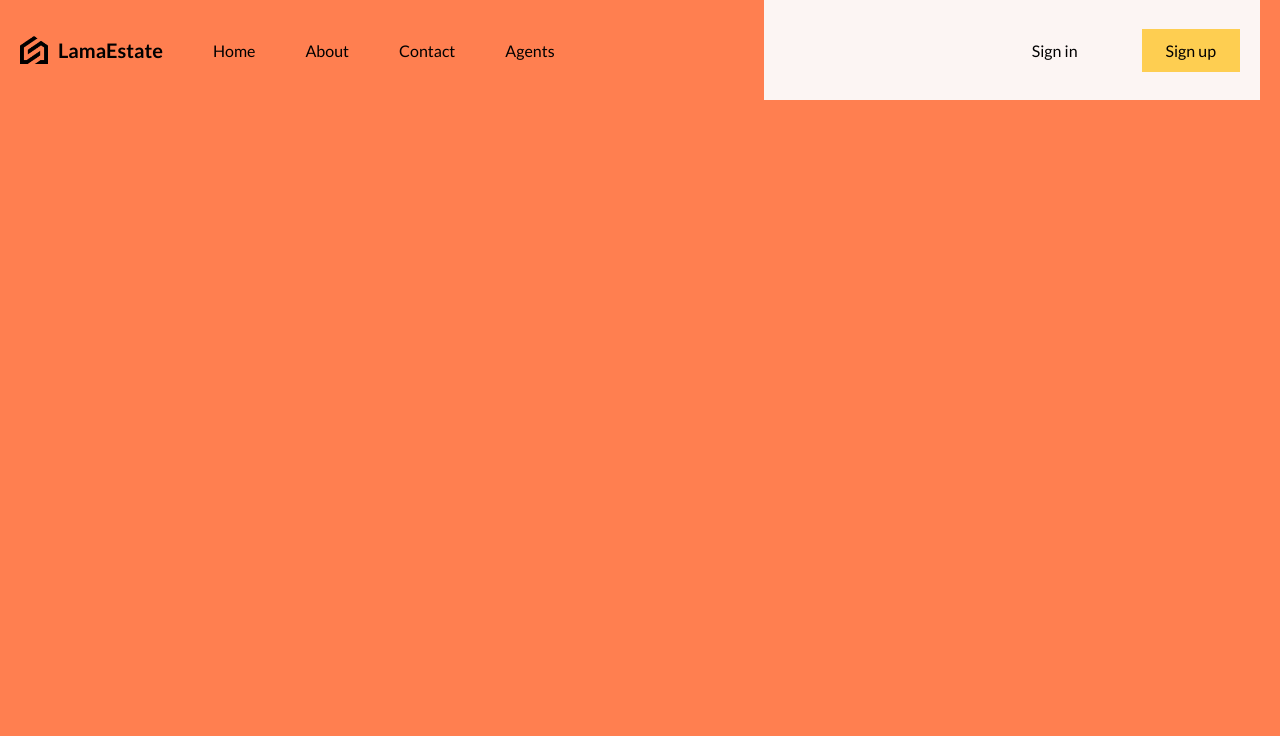
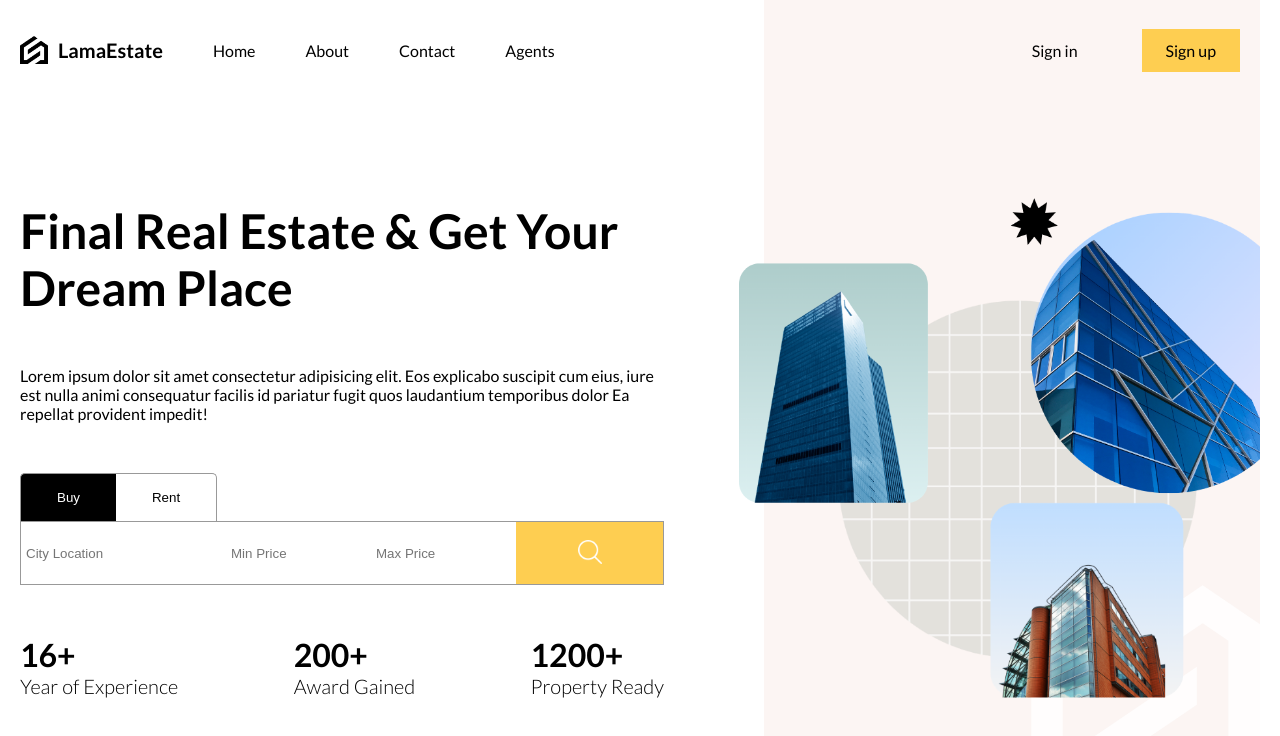
Before and after one commit to jaymeen908/Realestate, a React (Vite) app: page / in a window 1280 px wide. Shown: the top 736 px of the page. Built offline with nearby package versions, Linux system fonts and the light colour scheme.

Commit message:
Responsiable for sm md lg screeen

```diff
--- a/src/App.jsx
+++ b/src/App.jsx
@@ -1,10 +1,18 @@
 import Navbar from "./components/navebar/navbar"
 import "./layout.scss"
+import HomePage from "./routes/homePage/homePage"
 
 function App() {
   return (
     <div className="layout">
+      <div className="navbar">
+
       <Navbar/>
+      </div>
+      <div className="content">
+
+      <HomePage />
+      </div>
     </div>
   )
 }
--- /dev/null
+++ b/src/components/navebar/searchBar/SearchBar.jsx
@@ -0,0 +1,61 @@
+import { useState } from "react";
+import "./SearchBar.scss";
+
+const types = ["buy","rent"];
+
+function SearchBar() {
+    const [query,setQuery] = useState({
+        type:"buy",
+        location:"",
+        minPrice:0,
+        maxPrice:0,
+    });
+
+    const switchType = (val)=> {
+        setQuery((prev)=>({...prev,type:val}));
+    };
+    return (
+        <div className="searchBar">
+            <div className="type">
+            {types.map((type) => (
+
+               <button
+                    key={type}
+                    onClick={() => switchType(type)}
+                    className={query.type === type ? "active" : ""}
+                >
+                    {type}
+               </button>
+            ))}
+
+            </div>
+            <form>
+                <input
+                type="text"
+                name="location"
+                placeholder="City Location"
+                />
+                <input
+                type="number"
+                name="miniPrice"
+                min={0}
+                max={10000000}
+                placeholder="Min Price"
+                />
+                <input
+                type="number"
+                name="maxPrice"
+                min={0}
+                max={10000000}
+                placeholder="Max Price"
+                />
+                <button>
+                    <img src="/search.png" alt="" />
+                </button>
+
+            </form>
+        </div>
+     );
+}
+
+export default SearchBar;
--- /dev/null
+++ b/src/components/navebar/searchBar/SearchBar.scss
@@ -0,0 +1,96 @@
+@import "../../../responsive.scss";
+
+.searchBar{
+    .type{
+
+
+
+        button{
+            padding: 16px 36px;
+            border: 1px solid #999;
+            border-bottom: none;
+            cursor: pointer;
+            background-color: white;
+            text-transform: capitalize;
+
+            &.active{
+                background-color: black;
+                color: white;
+
+            }
+
+            &:first-child{
+                border-top-left-radius: 5px;
+                border-right: none;
+
+
+            }
+
+            &:last-child{
+                border-top-right-radius: 5px;
+                border-left: none;
+            }
+        }
+    }
+
+
+    form{
+        border: 1px solid #999;
+        display: flex;
+        justify-content: space-between;
+        height: 64px;
+        gap: 5px;
+
+        @include sm{
+        flex-direction: column;
+        border: none;
+        }
+
+        input{
+            border: none;
+            padding: 0px 10px;
+            width: 200px;
+
+            @include lg {
+                padding: 0px 5px;
+
+                &:nth-child(2),&:nth-child(3){
+                    width: 140px;
+                }
+            }
+
+            @include md {
+
+                width: 200px;
+                &:nth-child(2),&:nth-child(3){
+                    width: 200px;
+                }
+            }
+
+            @include sm {
+                width: auto;
+                &:nth-child(2),&:nth-child(3){
+                    width: auto;
+                }
+                padding: 20px;
+                border: 1px solid #999;
+            }
+
+        }
+        button{
+            border: none;
+            cursor: pointer;
+            background-color: #fece51;
+            flex: 1;
+
+            @include sm {
+                padding: 10px;
+            }
+            img{
+                width: 24px;
+                height: 24px;
+            }
+        }
+    }
+
+}
--- a/src/layout.scss
+++ b/src/layout.scss
@@ -7,19 +7,26 @@
     margin-right: auto;
     padding-left: 20px;
     padding-right: 20px;
+    display: flex;
+    flex-direction: column;
 
     @include lg{
-        background-color: coral;
+       // background-color: rgb(247, 210, 196);
         max-width: 1280px;
     }
 
     @include md{
-        background-color: cornflowerblue;
+       // background-color: rgb(186,203,234);
         max-width: 768px;
     }
     @include sm{
-        background-color: red;
+       // background-color: rgb(239,200,200);
         max-width: 640px;
     }
 
+    .content{
+
+
+        flex: 1;
+    }
 }
--- /dev/null
+++ b/src/routes/homePage/homePage.jsx
@@ -0,0 +1,47 @@
+import SearchBar from '../../components/navebar/searchBar/SearchBar';
+import './homePage.scss';
+function HomePage() {
+    return (
+        <div className='homePage'>
+            <div className='textContainer'>
+                <div className='wrapper'>
+
+                    <h1 className='title'>
+                        Final Real Estate & Get
+                        Your Dream Place
+                    </h1>
+                    <p>
+                        Lorem ipsum dolor sit amet consectetur adipisicing elit. Eos
+                        explicabo suscipit cum eius, iure est nulla animi consequatur
+                        facilis id pariatur fugit quos laudantium temporibus dolor Ea
+                        repellat provident impedit!
+                    </p>
+                    <SearchBar/>
+                    <div className='boxes'>
+                        <div className='box'>
+                            <h1>16+</h1>
+                            <h2>Year of Experience</h2>
+                        </div>
+                        <div className='box'>
+                            <h1>200+</h1>
+                            <h2>Award Gained</h2>
+
+                        </div>
+                        <div className='box'>
+                            <h1>1200+</h1>
+                            <h2>Property Ready</h2>
+
+                        </div>
+
+                    </div>
+                </div>
+            </div>
+            <div className='imgContainer'>
+                <img src='/bg.png'></img>
+            </div>
+
+        </div>
+     );
+}
+
+export default HomePage;
--- /dev/null
+++ b/src/routes/homePage/homePage.scss
@@ -0,0 +1,79 @@
+@import "../../responsive.scss";
+.homePage{
+    display: flex;
+    height: 100%;
+
+    .textContainer{
+        flex: 3;
+        .wrapper{
+            padding-right: 100px;
+            display: flex;
+            flex-direction: column;
+            justify-content: center;
+            gap: 50px;
+            height: 100%;
+
+            @include md {
+                padding: 0;
+            }
+
+            @include sm {
+                justify-content: flex-start;
+            }
+
+            .title{
+                font-size: 64px;
+
+                @include lg {
+                    font-size: 48px;
+                }
+
+            }
+            .boxes{
+                display: flex;
+                justify-content: space-between;
+
+                @include sm {
+                    display: none;
+                }
+
+                h1{
+                    font-size: 36px;
+
+                    @include lg {
+                        font-size: 32px;
+                    }
+
+                }
+                h2{
+                    font-size: 20px;
+                    font-weight: 300;
+
+
+                }
+            }
+        }
+    }
+    .imgContainer{
+        flex: 2;
+        background-color: #fcf5f3;
+        position: relative;
+        display: flex;
+        align-items: center;
+
+        @include md{
+            display: none;
+        }
+
+        img{
+            width: 115%;
+            position: absolute;
+            right: 0;
+
+            @include lg {
+                width: 105%;
+            }
+
+        }
+    }
+}
```
